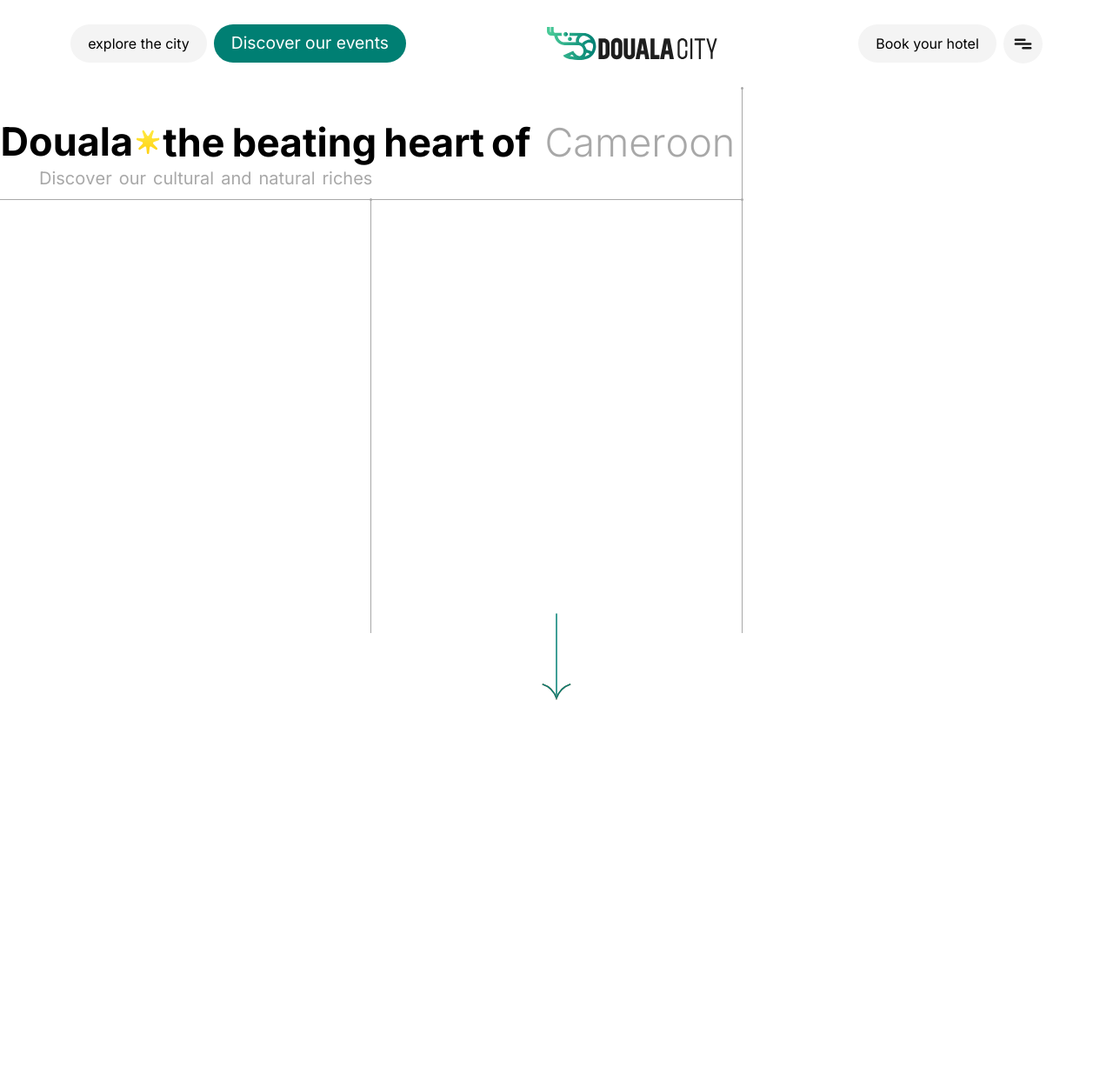
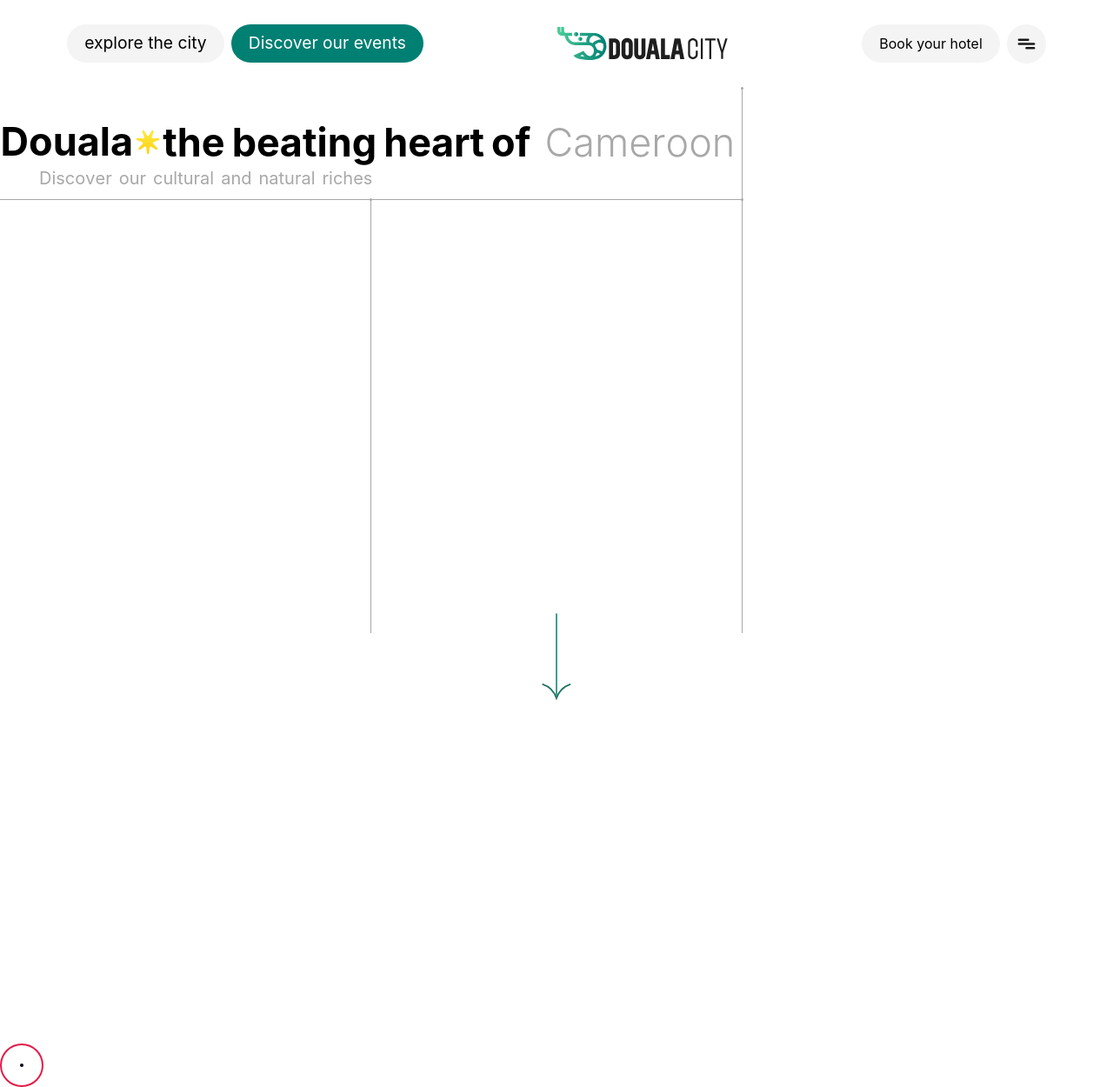
Before and after one commit to salihou001/douala-city, an Angular app: page / in a window 1280 px wide. Shown: the whole page at 87% size. Before the commit the page ends 1200 px from the top, so only its background shows below. Built offline with nearby package versions, Linux system fonts and the light colour scheme.

Commit message:
first animation

```diff
--- a/src/app/app.component.html
+++ b/src/app/app.component.html
@@ -2,7 +2,7 @@
     <!-- header start -->
     <header class="w-full flex items-center justify-around h-[100px]">
         <div class="header_left-block flex items-center gap-2">
-            <div class="flex items-center justify-center px-[20px] py-[10px] rounded-[100px] bg-[#F4F4F4] cursor-pointer">explore the city</div>
+            <div class="flex items-center justify-center px-[20px] py-[10px] rounded-[100px] bg-[#F4F4F4] cursor-pointer text-[19.3px] leading-[23.16px]">explore the city</div>
             <div class="flex items-center justify-center px-[20px] py-[10px] rounded-[100px] bg-[#007F73] cursor-pointer text-[19.3px] leading-[23.16px] font-[400] text-white">Discover our events</div>
         </div>
         <div class="header_logo h-[38px] w-[195.66px] object-cover">
@@ -123,6 +123,6 @@
 
 </div>
 <!-- cursor section -->
- <!-- <div class="cursor-contain h-[50px] w-[50px] rounded-full border-2 border-rose-600 flex items-center justify-center absolute z-50">
+ <div class="cursor-contain h-[50px] w-[50px] rounded-full border-2 border-rose-600 flex items-center justify-center absolute z-50">
     <div class="cursor w-[4px] h-[4px] rounded-full bg-slate-950"></div>
- </div> -->
+ </div>
--- a/src/app/app.component.ts
+++ b/src/app/app.component.ts
@@ -109,14 +109,14 @@ export class AppComponent implements OnInit {
     }, "<")
   }
 
-  // moveCursor(e: any) {
-  //   console.log(e.clientX, e.clientY);
+  moveCursor(e: any) {
+    console.log(e.clientX, e.clientY);
 
-  //   gsap.to(".cursor-contain", {
-  //     x: e.clientX - 10 + 'px',
-  //     y: e.clientY - 960 + 'px',
-  //     delay: .1,
-  //   })
-  // }
+    gsap.to(".cursor-contain", {
+      x: e.clientX - 10 + 'px',
+      y: e.clientY - 960 + 'px',
+      delay: .1,
+    })
+  }
 
 }
--- a/src/index.html
+++ b/src/index.html
@@ -7,7 +7,7 @@
   <base href="/">
   <meta name="viewport" content="width=device-width, initial-scale=1">
   <link rel="icon" type="image/x-icon" href="Group 1.svg">
-  <link href="https://fonts.googleapis.com/css2?family=Inter:wght@100..900&display=swap" rel="stylesheet">
+  <!-- <link href="https://fonts.googleapis.com/css2?family=Inter:wght@100..900&display=swap" rel="stylesheet"> -->
 </head>
 
 <body>
```
